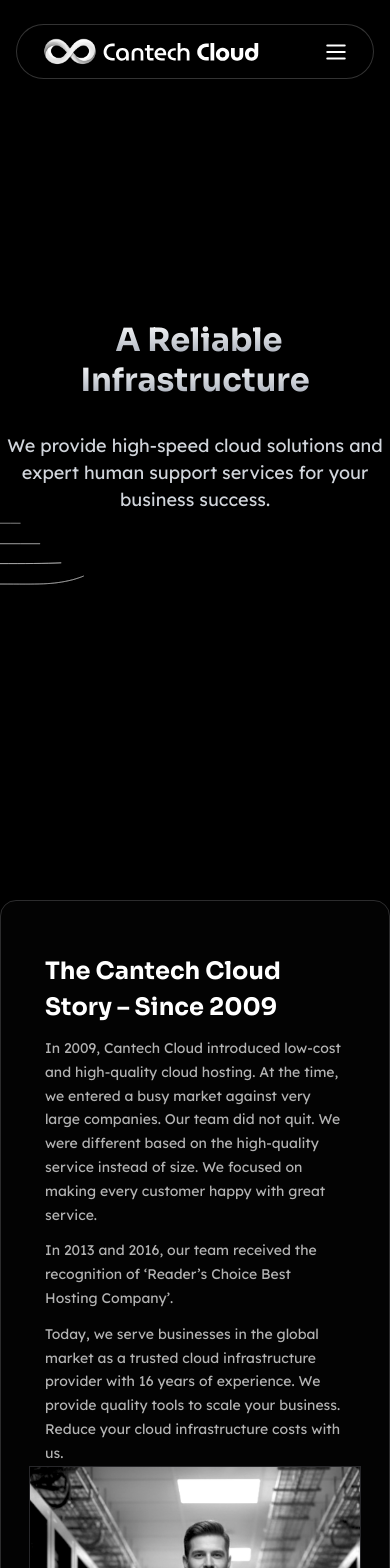
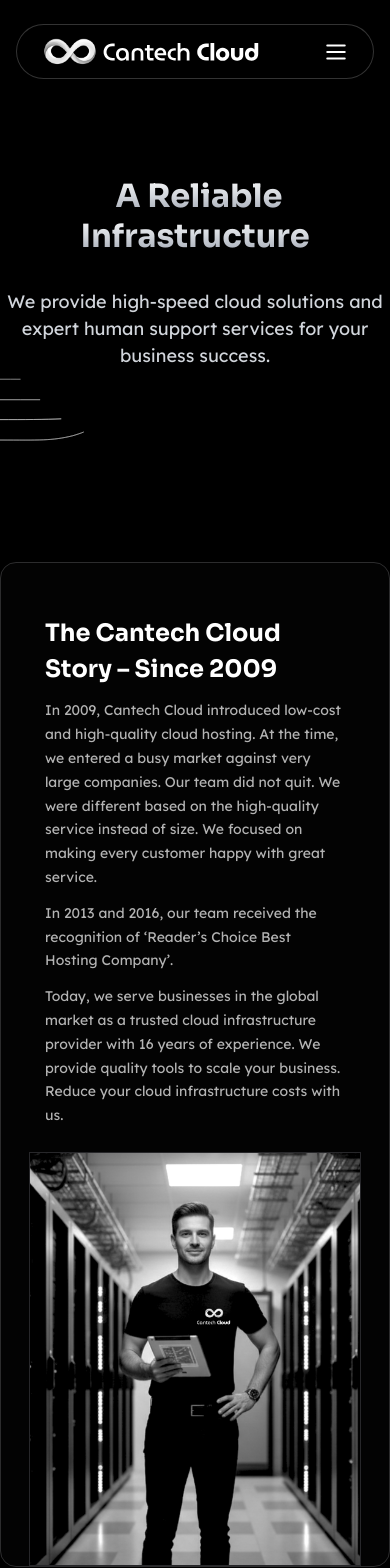
Before and after one commit to arpitacantech/testcloud, a Next.js app: page /about in a window 390 px wide. Shown: the top 1568 px of the page. Built offline with nearby package versions, Linux system fonts and the light colour scheme.

Commit message:
about page changes

```diff
--- a/src/app/about/components/AnimatedCard.tsx
+++ b/src/app/about/components/AnimatedCard.tsx
@@ -46,7 +46,7 @@
                 hidden: {},
                 visible: { transition: { staggerChildren: 0.15 } },
               }}
-              className="max-w-xl px-4 space-y-3 mt-6 sm:px-0 md:mt-0 lg:max-w-2xl"
+              className="max-w-xl px-4 space-y-3 mt-6 sm:px-0 md:mt-0 lg:max-w-lg xl:max-w-2xl"
             >
               <motion.h2
                 variants={{
@@ -97,26 +97,28 @@
               )}
             </motion.div>
 
-            {/* IMAGE */}
            {imageSrc && (
   <motion.div
-                initial={{ opacity: 0, x: reverse ? -40 : 40 }}
-                whileInView={{ opacity: 1, x: 0 }}
+    initial={{ opacity: 0, y: 20 }}
+    whileInView={{ opacity: 1, y: 0 }}
     viewport={{ once: true }}
-                transition={{ duration: 0.8, ease: "easeOut", delay: 0.2 }}
-                className="flex-1 sm:hidden lg:block"
+    transition={{ duration: 0.6, ease: "easeOut" }}
+    className="flex-1 w-full mt-6 md:mt-0"
   >
     <img
       src={imageSrc}
       alt={imageAlt}
-                  className={`-mb-px h-[450px] w-full object-cover object-left-top
+      className={`w-full h-auto sm:max-h-[280px] md:max-h-[550px] lg:max-h-[450px]
+        object-cover object-left-top
         border border-border bg-body
         ${reverse
-                      ? "lg:mr-[22px] lg:rounded-3xl lg:rounded-b-none"
-                      : "lg:ml-[22px] lg:rounded-3xl lg:rounded-b-none"}`}
+          ? "md:mr-[22px] md:rounded-3xl md:rounded-b-none"
+          : "md:ml-[22px] md:rounded-3xl md:rounded-b-none"}`}
     />
   </motion.div>
 )}
+
+
           </div>
         </motion.div>
       </div>
--- a/src/app/about/components/Feature.tsx
+++ b/src/app/about/components/Feature.tsx
@@ -52,7 +52,7 @@
       </div>
 
       <div className="max-w-7xl mx-auto px-4 sm:px-6 lg:px-8 py-12">
-        <div className="grid grid-cols-1 md:grid-cols-3 gap-6">
+        <div className="grid grid-cols-1 md:grid-cols-2 gap-6">
           {cards.map((card, index) => (
             <div
               key={index}
--- a/src/app/about/components/HeroAbout.tsx
+++ b/src/app/about/components/HeroAbout.tsx
@@ -29,7 +29,8 @@
   className?: string;
 }) => {
   return (
-    <div className={cn("sticky top-80", className)}>
+    <div className={cn("sticky top-44 md:top-80", className)}>
+
       <h1 className="cc-h1 text-center">
         <span>{title || "A Reliable Infrastructure"}</span>
       </h1>
@@ -160,9 +161,10 @@
   const buttonY = useTransform(scrollYProgress, [0.1, 0.35], [40, 0]);
 
   return (
-    <div ref={ref} className="relative w-full h-screen overflow-hidden bg-black">
+    <div ref={ref} className="relative w-full  min-h-[60dvh] md:min-h-[100dvh] overflow-hidden bg-black">
       {/* Sticky animation layer */}
-      <div className="sticky top-0 w-full h-screen">
+      <div className="sticky top-0 w-full min-h-[60dvh] md:min-h-[100dvh]">
+
         <HeroAboutEffect
           pathLengths={[
             pathLengthFirst,
--- a/src/app/about/page.tsx
+++ b/src/app/about/page.tsx
@@ -17,7 +17,7 @@
           description1="In 2009, Cantech Cloud introduced low-cost and high-quality cloud hosting. At the time, we entered a busy market against very large companies. Our team did not quit. We were different based on the high-quality service instead of size. We focused on making every customer happy with great service."
           description2="In 2013 and 2016, our team received the recognition of ‘Reader’s Choice Best Hosting Company’."
           description3="Today, we serve businesses in the global market as a trusted cloud infrastructure provider with 16 years of experience. We provide quality tools to scale your business. Reduce your cloud infrastructure costs with us."
-          imageSrc="/assets/images/about/about_image.png"
+          imageSrc="/assets/images/about/about.png"
           imageAlt="Virtual Machine Management"
         />
     <TabSection />
```
Also changed, not shown: public/assets/images/about/about.png (added), public/assets/images/about/about_image.png (deleted). Lines whose indentation alone changed are shown as unchanged.
